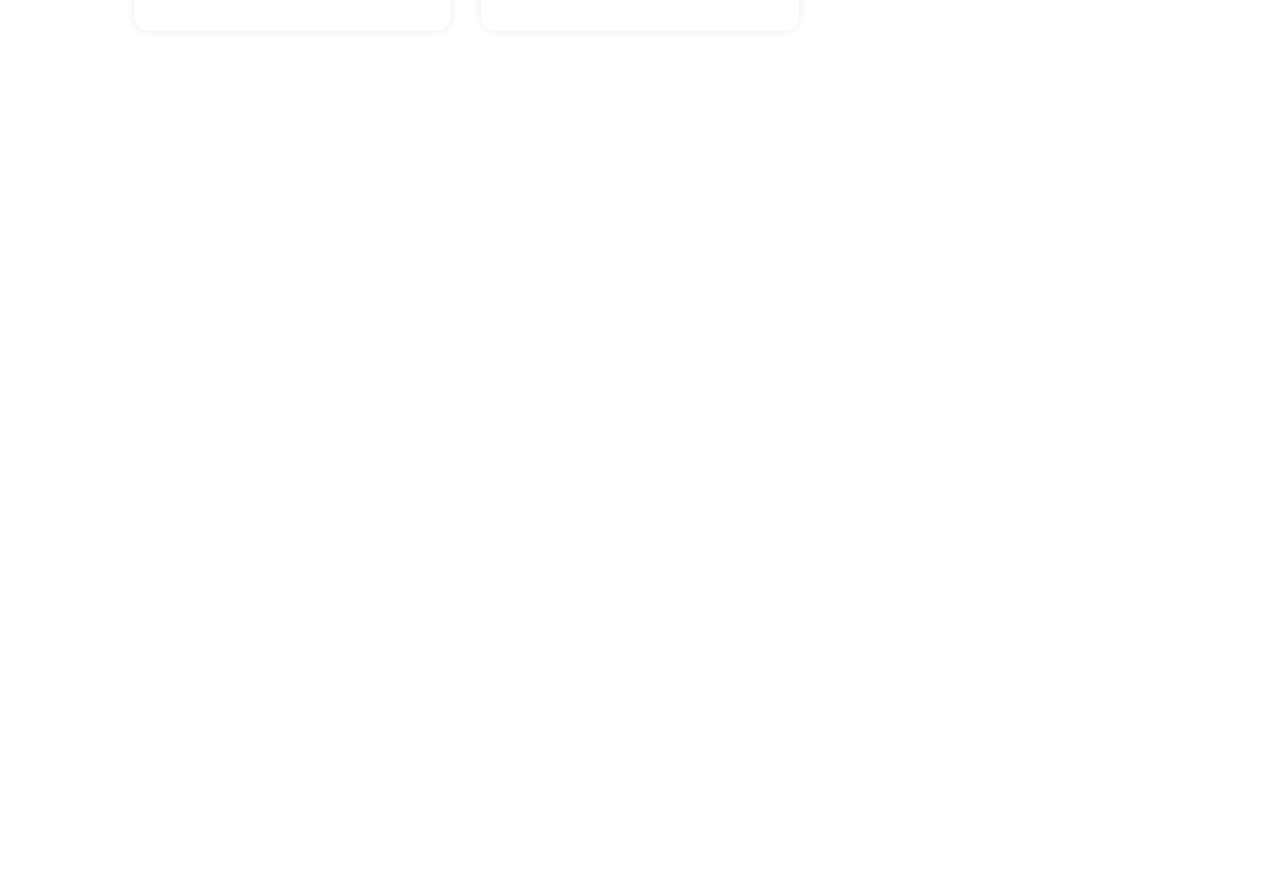
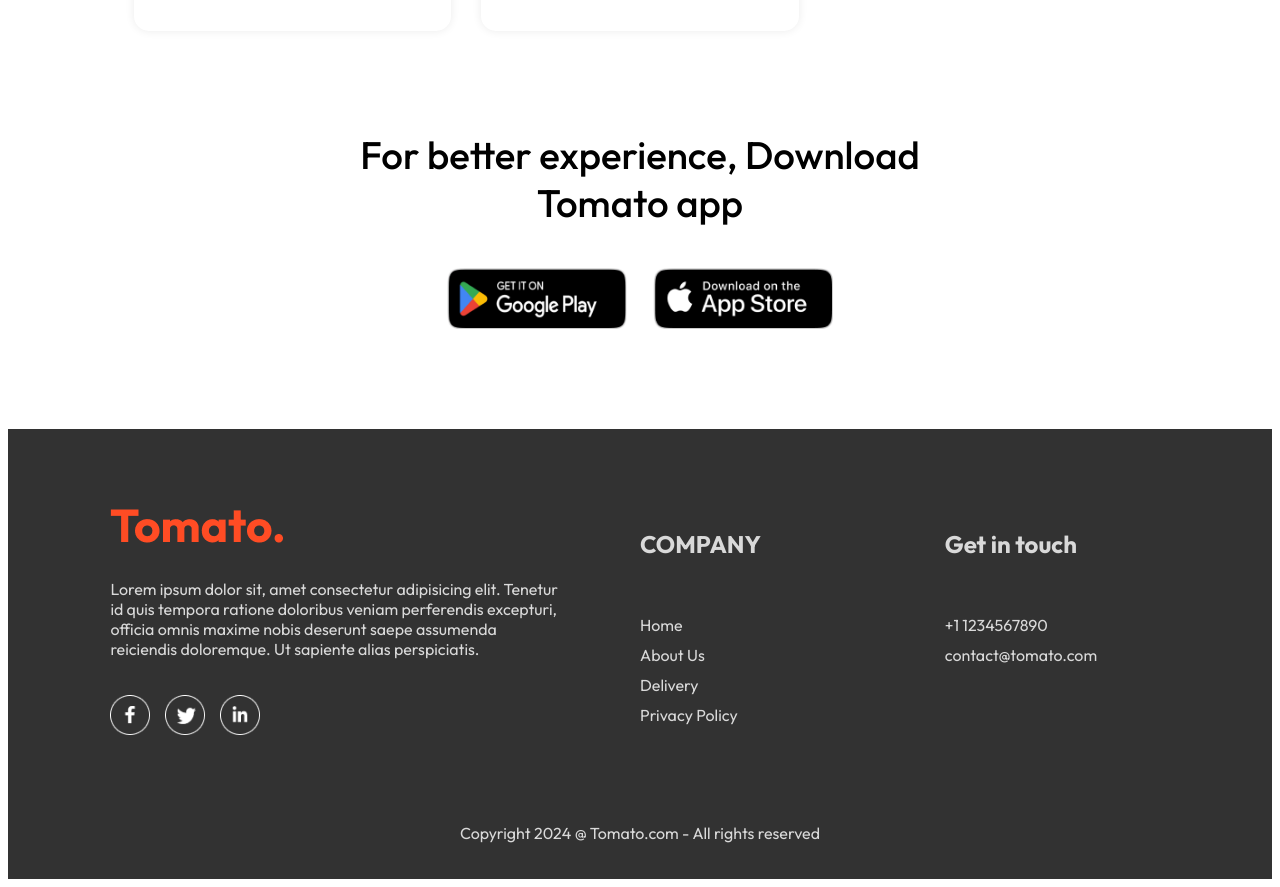
Before and after one commit to atharvasakpal/Tomato., a React (Create React App) app in the folder frontend/: page / in a window 1280 px wide. Shown: the part 6521-7408 px from the top of the page. Before the commit the page ends 6560 px from the top, so only its background shows below. Built offline with nearby package versions, Linux system fonts and the light colour scheme.

Commit message:
before creating login popup

```diff
--- a/frontend/src/App.js
+++ b/frontend/src/App.js
@@ -4,6 +4,7 @@
 import Home from './pages/home/Home'
 import Cart from './pages/cart/Cart';
 import Placeorder from './pages/placeorder/Placeorder';
+import Footer from './components/footer/footer';
 
 const App = ()=>{
   return<>
@@ -15,6 +16,7 @@
         <Route path='/order' element={<Placeorder/>}/>
       </Routes>
   </div>
+  <Footer/>
   </>
 
 }
--- /dev/null
+++ b/frontend/src/components/appdownload/appdownload.css
@@ -0,0 +1,25 @@
+.app-download{
+    margin: auto auto;
+    margin-top: 100px;
+    font-size:  max(3vw, 20px);
+    text-align: center;
+    font-weight: 500;
+}
+
+.app-download-platforms{
+    display: flex;
+    justify-content: center;
+    gap: max(2vw, 10px);
+    margin-top: 40px;
+}
+
+.app-download-platforms img{
+    width: max(30vw,120px);
+    max-width: 180px;
+    transition: 0.5s;
+    cursor: pointer;
+}
+
+.app-download-platforms img:hover{
+    transform: scale(1.05);
+}
--- /dev/null
+++ b/frontend/src/components/appdownload/appdownload.jsx
@@ -0,0 +1,16 @@
+import React from "react";
+import { assets } from "../../frontend_assets/assets";
+import './appdownload.css'
+const Appdownload = ()=>{
+    return(
+        <div className="app-download" id="app-download">
+            <p>For better experience, Download<br/>Tomato app</p>
+            <div className="app-download-platforms">
+                <img src={assets.play_store} alt="" />
+                <img src={assets.app_store} alt="" />
+            </div>
+        </div>
+    )
+}
+
+export default Appdownload;
--- /dev/null
+++ b/frontend/src/components/footer/footer.css
@@ -0,0 +1,31 @@
+.footer{
+    color: #d9d9d9;
+    background-color: #323232;
+    display: flex;
+    flex-direction: column;
+    align-items: center;
+    gap: 20px;
+    padding: 20px 8vw;
+    padding-top: 80px;
+    margin-top: 100px;
+}
+.footer-content{
+    display: grid;
+    width: 100%;
+    grid-template-columns: 2fr 1fr 1fr;
+    gap: 80px;
+}
+.footer-content-left , .footer-content-right , .footer-content-center{
+    display: flex;
+    flex-direction: column;
+    align-items: start;
+    gap: 20px;
+}
+.footer-content-left li, .footer-content-right li, .footer-content-center li{
+    list-style: none;
+    margin-bottom: 10px;
+}
+.footer-social-icons img{
+    width: 40px;
+    margin-right: 15px;
+}
--- /dev/null
+++ b/frontend/src/components/footer/footer.jsx
@@ -0,0 +1,41 @@
+import React from "react";
+import './footer.css';
+import { assets } from "../../frontend_assets/assets";
+
+const Footer = ()=>{
+    return(
+        <div className="footer" id="footer">
+            <div className="footer-content">
+                <div className="footer-content-left">
+                    <img src={assets.logo} alt="" />
+                    <p>Lorem ipsum dolor sit, amet consectetur adipisicing elit. Tenetur id quis tempora ratione doloribus veniam perferendis excepturi, officia omnis maxime nobis deserunt saepe assumenda reiciendis doloremque. Ut sapiente alias perspiciatis.</p>
+                    <div className="footer-social-icons">
+                        <img src={assets.facebook_icon} alt="" />
+                        <img src={assets.twitter_icon} alt="" />
+                        <img src={assets.linkedin_icon} alt="" />
+                    </div>
+                </div>
+                <div className="footer-content-center">
+                    <h2>COMPANY</h2>
+                    <ul>
+                        <li>Home</li>
+                        <li>About Us</li>
+                        <li>Delivery</li>
+                        <li>Privacy Policy</li>
+                    </ul>
+                </div>
+                <div className="footer-content-right">
+                     <h2>Get in touch</h2>
+                     <ul>
+                        <li>+1 1234567890</li>
+                        <li>contact@tomato.com</li>
+                     </ul>
+                </div>
+            </div>
+            <hr />
+            <p className="footer-copyright">Copyright 2024 @ Tomato.com - All rights reserved</p>
+        </div>
+    )
+}
+
+export default Footer;
--- a/frontend/src/pages/home/Home.jsx
+++ b/frontend/src/pages/home/Home.jsx
@@ -3,6 +3,8 @@
 import Header from "../../components/header/header";
 import ExploreMenu from "../../components/exploremenu/exploremenu";
 import FoodDisplay from "../../components/fooddisplay/fooddisplay";
+import Appdownload from "../../components/appdownload/appdownload";
+
 
 const Home  = ()=>{
 
@@ -13,6 +15,8 @@
             <Header/>
             <ExploreMenu category={category} setCategory={setCategory}/>
             <FoodDisplay category={category}/>
+            <Appdownload/>
+
         </div>
     )
 };
```
